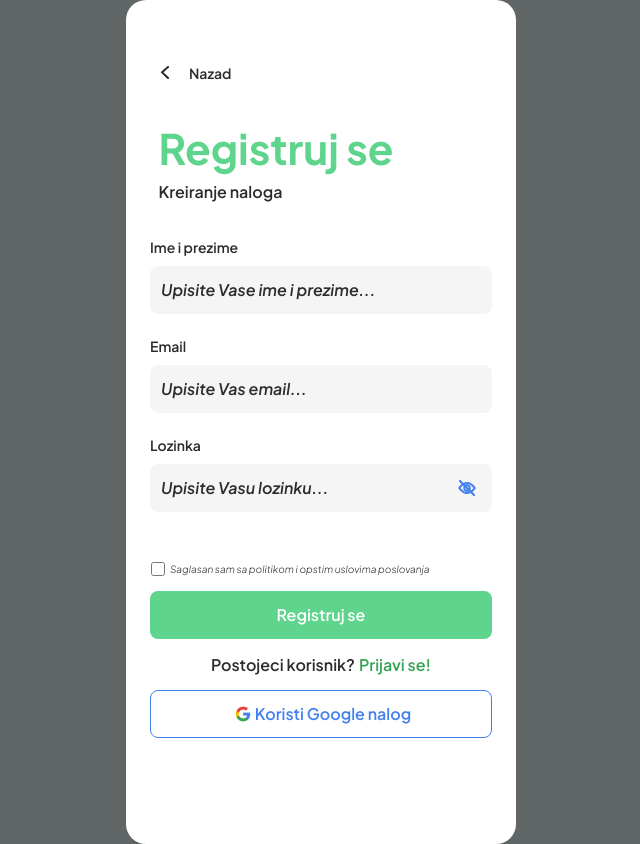
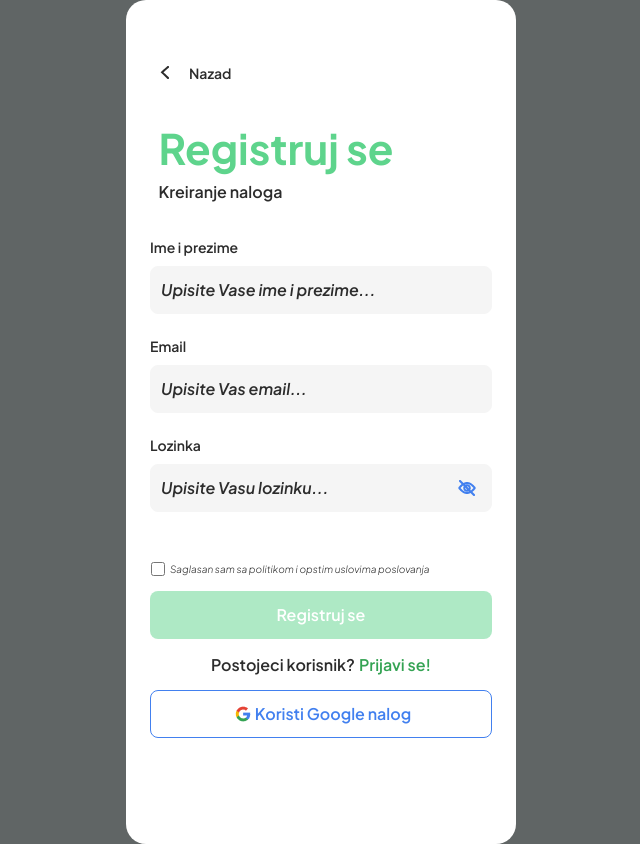
Before and after one commit to VladaTasic987/DriveGreen, a React (Vite) app in the folder DriveGreen/: page /register in a window 1280 px wide. Shown: the whole page, without its empty margins (319-959 px from the left). Built offline with nearby package versions, Linux system fonts and the light colour scheme; a web font is replaced by a local one.

Commit message:
User Login and User Register Logic finished

```diff
--- a/DriveGreen/src/assets/Context.jsx
+++ b/DriveGreen/src/assets/Context.jsx
@@ -45,8 +45,6 @@ export const UserProvider = ({ children }) => {
     setUsers([...users, {id: Date.now(), name: name, email: email, password: password}])
   }
 
-  console.log(users);
-
 
   return (
     <UserContext.Provider value={{ visible, toggleVisible, email, password, getEmail, getPassword, existingEmail, existingPassword, name, getName, registerUser }}>
--- a/DriveGreen/src/assets/LoginComponents/Login.jsx
+++ b/DriveGreen/src/assets/LoginComponents/Login.jsx
@@ -86,7 +86,7 @@ const userCredentials = existingPassword(email, password) && existingEmail;
 
 
             <Link
-            className='link-to-map'
+            className={existingPassword(email, password) ? 'link-to-map' : "link-to-map-disabled"}
             to={existingEmail && existingPassword(email, password) ? "/mapStart" : ""}
 
             >Prijavi se
--- a/DriveGreen/src/assets/LoginComponents/Register.jsx
+++ b/DriveGreen/src/assets/LoginComponents/Register.jsx
@@ -20,13 +20,15 @@ const canRegister =
     password.length >= 8 &&
     passwordRegex.test(password) &&
     !existingEmail &&
-    isChecked;
+    isChecked &&
+    name.length > 5
+    ;
 
 const handleCheckboxChange = () => {
     setIsChecked(prev => !prev);
   };
 
-  console.log(isChecked);
+
 
 return (
 
@@ -113,7 +115,7 @@ return (
 
         <Link
         to={canRegister ? "/MapStart" : ""}
-        className={'link-to-map'}
+        className={canRegister ? 'link-to-map' : "disabled-link-to-map"}
         onClick={()=> {if(canRegister) {
             registerUser()
         }}}
--- a/DriveGreen/src/assets/LoginComponents/_Login.scss
+++ b/DriveGreen/src/assets/LoginComponents/_Login.scss
@@ -195,6 +195,24 @@
         align-items: center;
     }
 
+    .link-to-map-disabled {
+        height: 48px;
+        width: 342px;
+        border-radius: 8px;
+        background-color: rgba(94, 212, 140, 0.5);
+        border: none;
+        font-family: Plus Jakarta Sans;
+        font-weight: 600;
+        font-size: 16px;
+        line-height: 100%;
+        color: #ffffff;
+        cursor: pointer;
+        text-decoration: none;
+        display: flex;
+        justify-content: center;
+        align-items: center;
+    }
+
     .new-user {
         font-family: Plus Jakarta Sans;
         font-weight: 600;
--- a/DriveGreen/src/assets/LoginComponents/_Register.scss
+++ b/DriveGreen/src/assets/LoginComponents/_Register.scss
@@ -267,6 +267,25 @@
         background-color: rgba(56, 175, 102, 1);
     }
 
+    .disabled-link-to-map {
+        height: 48px;
+        width: 342px;
+        border-radius: 8px;
+        background-color: rgba(94, 212, 140, 0.5);
+        border: none;
+        font-family: Plus Jakarta Sans;
+        font-weight: 600;
+        font-size: 16px;
+        line-height: 100%;
+        color: #ffffff;
+        cursor: pointer;
+        margin-top: 15px;
+        text-decoration: none;
+        display: flex;
+        justify-content: center;
+        align-items: center;
+    }
+
     .existing-user {
         font-family: Plus Jakarta Sans;
         font-weight: 600;
```
